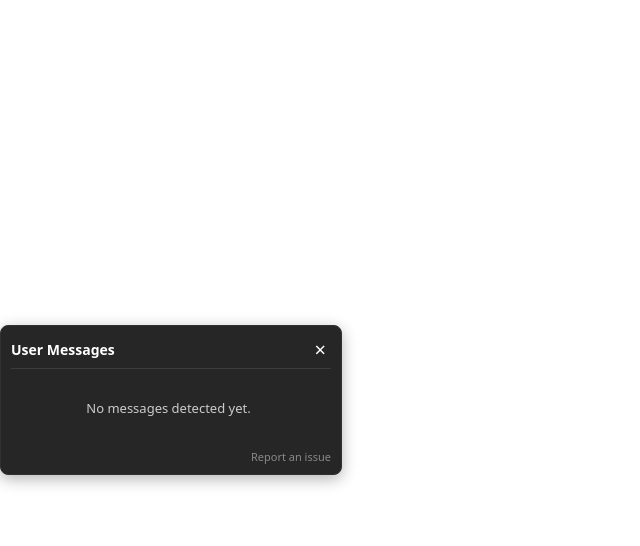
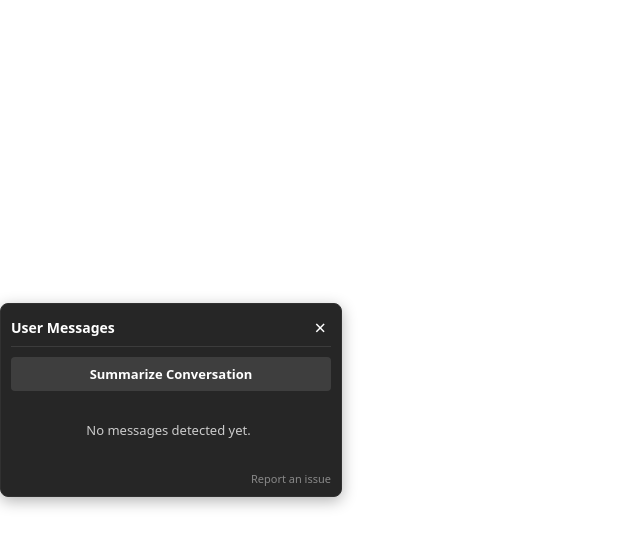
Before and after one commit to abhi78nath/chat-outline, a React (Vite) app: page / in a window 1280 px wide. Both pictures are taken after a click on the button "Show Messages". Shown: the top 546 px of the page, without its empty margins (0-640 px from the left). Built offline with nearby package versions, Linux system fonts and the light colour scheme.

Commit message:
feat: chat-summary by native chatgpt c and p

```diff
--- a/src/App.tsx
+++ b/src/App.tsx
@@ -3,11 +3,52 @@ import { useChatGPTMonitor } from './hooks/useChatGPTMonitor';
 import { useDraggable } from './hooks/useDraggable';
 
 const App: React.FC = () => {
-  const { userMessages, scrollToMessage } = useChatGPTMonitor();
+  const { userMessages, scrollToMessage, conversationContext } = useChatGPTMonitor();
   const { position, onMouseDown, isDragging } = useDraggable();
   const [isOpen, setIsOpen] = useState(false);
 
   const toggleOpen = () => setIsOpen(!isOpen);
+
+  const handleSummarize = () => {
+    const promptText = `Summarize the following conversation into a concise context snapshot.
+
+Rules:
+- User messages define intent and questions
+- Assistant messages define conclusions and decisions
+- Focus on goals, constraints, and current state
+- Use bullet points only
+- Max 150 words
+`;
+
+    const editor = document.getElementById("prompt-textarea") as HTMLDivElement | null;
+
+    if (!editor) {
+      alert("ChatGPT input field not found.");
+      return;
+    }
+
+    editor.focus();
+
+    // Clear existing content
+    document.execCommand("selectAll", false);
+    document.execCommand("delete", false);
+
+    // Insert text as if user typed it
+    document.execCommand("insertText", false, promptText);
+
+    console.log("[SUMMARIZE] Prompt injected into ProseMirror");
+
+    // Auto-click send button after a small delay to ensure React state sync
+    setTimeout(() => {
+      const sendButton = document.querySelector('[data-testid="send-button"]') as HTMLButtonElement | null;
+      if (sendButton) {
+        sendButton.click();
+        console.log("[SUMMARIZE] Send button clicked");
+      } else {
+        console.warn("[SUMMARIZE] Send button not found");
+      }
+    }, 100);
+  };
 
   const messageEntries = Object.entries(userMessages);
 
@@ -81,6 +122,29 @@ const App: React.FC = () => {
             </button>
           </div>
 
+          <div style={{ marginBottom: '10px' }}>
+            <button
+              onClick={handleSummarize}
+              disabled={!conversationContext}
+              style={{
+                width: '100%',
+                padding: '8px',
+                backgroundColor: conversationContext ? '#10a37f' : '#3e3e3e',
+                color: 'white',
+                border: 'none',
+                borderRadius: '4px',
+                fontSize: '13px',
+                fontWeight: 600,
+                cursor: conversationContext ? 'pointer' : 'not-allowed',
+                transition: 'background-color 0.2s'
+              }}
+              onMouseOver={(e) => conversationContext && (e.currentTarget.style.backgroundColor = '#1a7f64')}
+              onMouseOut={(e) => conversationContext && (e.currentTarget.style.backgroundColor = '#10a37f')}
+            >
+              Summarize Conversation
+            </button>
+          </div>
+
           <div style={{ maxHeight: '400px', overflowY: 'auto', paddingRight: '5px' }}>
             {messageEntries.length === 0 ? (
               <div style={{ fontSize: '13px', color: '#ccc', textAlign: 'center', padding: '20px 0' }}>
--- a/src/hooks/useChatGPTMonitor.ts
+++ b/src/hooks/useChatGPTMonitor.ts
@@ -7,6 +7,7 @@ export interface UserMessage {
 
 export const useChatGPTMonitor = () => {
     const [userMessages, setUserMessages] = useState<Record<string, string>>({});
+    const [conversationContext, setConversationContext] = useState<string>('');
 
     useEffect(() => {
         const handleMessage = (event: MessageEvent) => {
@@ -49,7 +50,9 @@ export const useChatGPTMonitor = () => {
                     }
                 }
                 if (conversationLog.length > 0) {
-                    console.log("[USER-BOT MESSAGES]", conversationLog);
+                    const plainTextLog = conversationLog.map(entry => `USER:\n${entry.user}\n\nASSISTANT:\n${entry.assistant}`).join('\n\n---\n\n');
+                    console.log("[USER-BOT MESSAGES]", plainTextLog);
+                    setConversationContext(plainTextLog);
                 }
                 setUserMessages(prev => ({ ...prev, ...newMessages }));
             }
@@ -79,5 +82,5 @@ export const useChatGPTMonitor = () => {
         }
     }, [userMessages]);
 
-    return { userMessages, scrollToMessage };
+    return { userMessages, scrollToMessage, conversationContext };
 };
```
